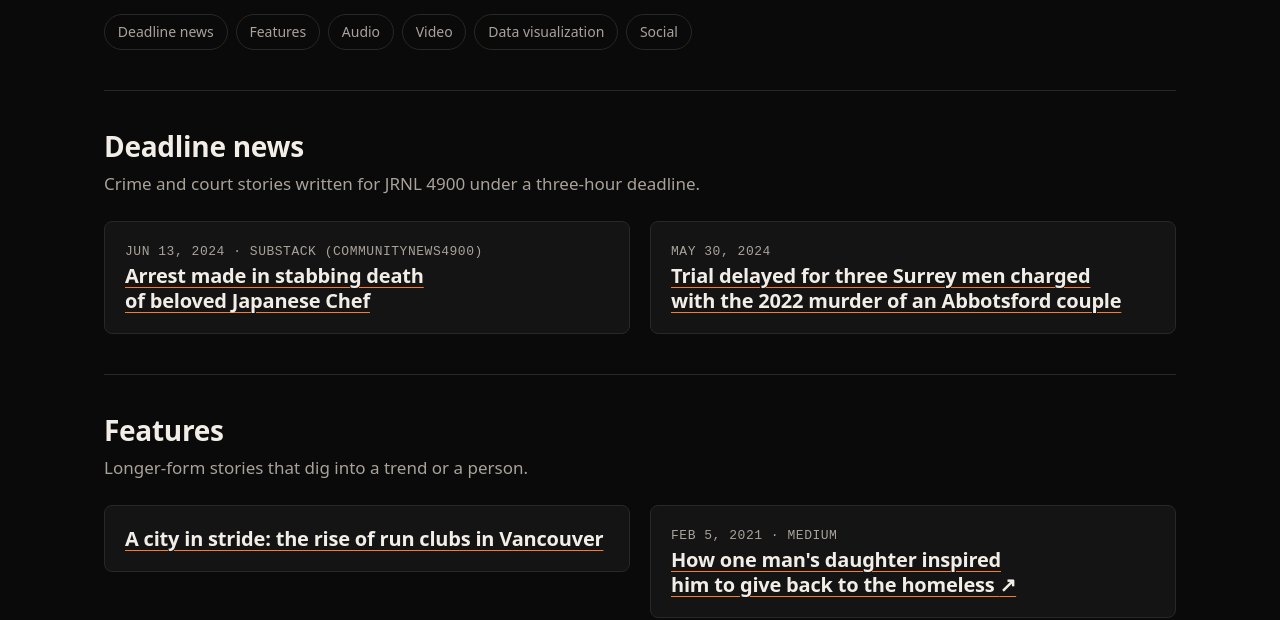
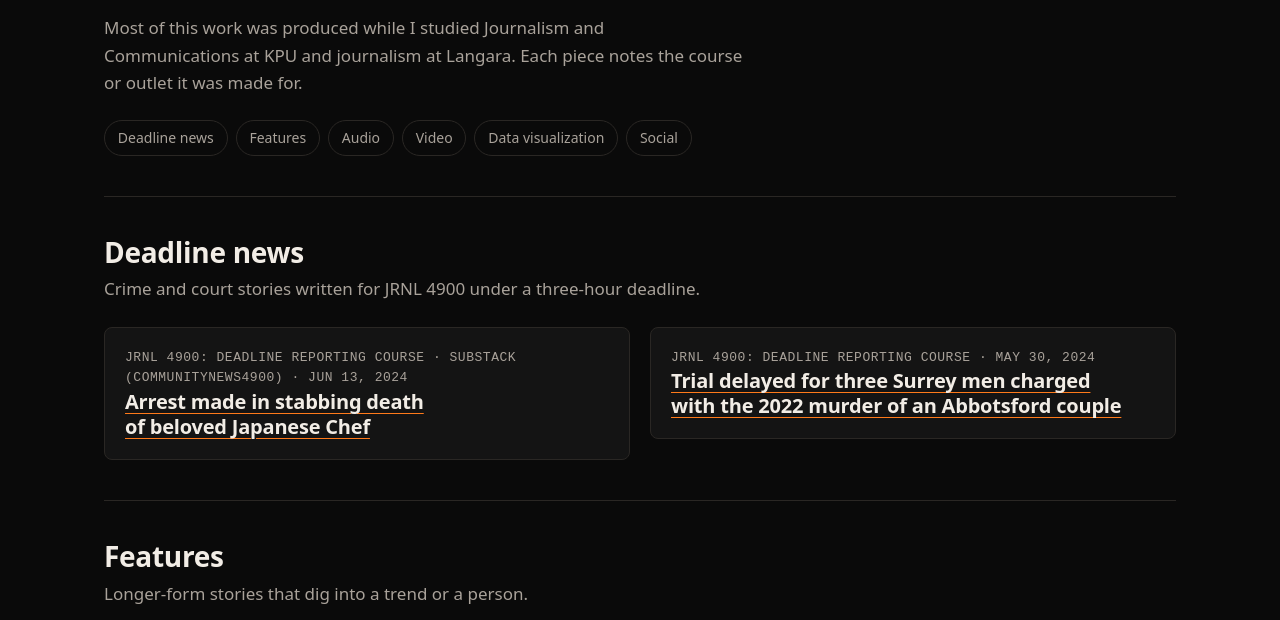
Before and after one commit to realjacobvanluven/jacobvanluven-site, an Astro site: page /journalism in a window 1280 px wide. Shown: the part 217-837 px from the top of the page. Built offline with nearby package versions, Linux system fonts and the light colour scheme; Astro itself is replaced by a stand-in of ours.

Commit message:
Journalism: school intro, course field and a consistent course/outlet/date line on every card, TODOs for missing facts
Co-Authored-By: Claude Sonnet 5.5 <noreply@anthropic.com>

```diff
--- a/src/components/StoryCard.astro
+++ b/src/components/StoryCard.astro
@@ -1,6 +1,7 @@
 ---
 import MediaItem from './MediaItem.astro';
 import { formatStoryDate } from '../lib/format';
+import { courseNotes } from '../data/journalism';
 import { hasBody, storyHref, type Story } from '../lib/stories';
 
 interface Props {
@@ -11,6 +12,7 @@ interface Props {
 const { story, headingLevel: H = 'h3' } = Astro.props;
 const { data } = story;
 const href = storyHref(story);
+const course = data.course ? (courseNotes[data.course] ? `${data.course}: ${courseNotes[data.course]}` : data.course) : undefined;
 const external = !hasBody(story) && Boolean(data.externalUrl);
 ---
 
@@ -26,13 +28,13 @@ const external = !hasBody(story) && Boolean(data.externalUrl);
   }
   <div class="card-text">
     {
-      (data.date || data.outlet) && (
+      (course || data.outlet || data.date) && (
         <p class="label">
+          {[course, data.outlet].filter(Boolean).join(' · ')}
+          {(course || data.outlet) && data.date && ' · '}
           {data.date && (
             <time datetime={data.date.toISOString().slice(0, 10)}>{formatStoryDate(data.date, data.datePrecision)}</time>
           )}
-          {data.date && data.outlet && ' · '}
-          {data.outlet}
         </p>
       )
     }
--- a/src/content.config.ts
+++ b/src/content.config.ts
@@ -49,6 +49,8 @@ const stories = defineCollection({
       description: z.string().optional(),
       /** Groups multi-part projects, e.g. "Tricky Transit". */
       series: z.string().optional(),
+      /** Course code the piece was made for, e.g. "JRNL 4900". Plain-English notes live in src/data/journalism.ts. */
+      course: z.string().optional(),
       outlet: z.string().optional(),
       /** Where the piece lives if it is hosted elsewhere (Medium, LangaraVoice, Substack, ...). */
       externalUrl: z.url().optional(),
--- a/src/content/stories/arrest-stabbing-death-japanese-chef.md
+++ b/src/content/stories/arrest-stabbing-death-japanese-chef.md
@@ -4,6 +4,7 @@ date: "2024-06-13"
 section: "journalism"
 format: "written"
 series: "JRNL 4900 deadline stories"
+course: "JRNL 4900"
 outlet: "Substack (communitynews4900)"
 externalUrl: "https://open.substack.com/pub/communitynews4900/p/murder-charge-laid-in-stabbing-death?r=2bjk19&utm_campaign=post&utm_medium=web&showWelcomeOnShare=true"
 wixPage: "/recent-work"
--- a/src/content/stories/boston-qualifier-promo.md
+++ b/src/content/stories/boston-qualifier-promo.md
@@ -3,7 +3,7 @@ title: "Fair or unfair: the first year of New York's Boston-style qualifying sta
 section: "journalism"
 format: "social"
 description: "Social promo for a classmate's story on New York's Boston-style marathon qualifying standard."
-# Left uncredited at Jacob's request (a classmate's story). TODO(Jacob): date.
+# Left uncredited at Jacob's request (a classmate's story). TODO(Jacob): date, course or outlet, and reporter name (CLAUDE.md says promos credit the reporter; confirm whether to credit).
 media:
   - type: image
     src: ../../assets/journalism/social/boston-qualifier.png
--- a/src/content/stories/cat-rescue-infographic.md
+++ b/src/content/stories/cat-rescue-infographic.md
@@ -2,6 +2,7 @@
 title: "The 9-Lives Cat Rescue Society"
 section: "journalism"
 format: "dataviz"
+course: "CMNS 3100"
 description: "Infographic made for CMNS 3100 on helping a Nova Scotia charity control the feral cat population through trap-neuter-release."
 # TODO(Jacob): date.
 media:
--- a/src/content/stories/concussions-in-hockey.md
+++ b/src/content/stories/concussions-in-hockey.md
@@ -1,6 +1,7 @@
 ---
 title: "Concussions in Hockey"
 # TODO(Jacob) date: removed 2026-11-22. The old date (2024-02-06) sat under a Rempe heading that did not match this audio, so it may belong to a different piece.
+course: "JRNL 2240"
 section: "journalism"
 format: "audio"
 wixPage: "/shoplifting-surge"
--- a/src/content/stories/fire-festival-promo.md
+++ b/src/content/stories/fire-festival-promo.md
@@ -4,8 +4,9 @@ section: "journalism"
 format: "video"
 description: "Vertical promo reel for reporter Suneet Gill's story on the festival held near False Creek."
 credit: "Story by reporter Suneet Gill · Social video promo by Jacob Van Luven"
-outlet: "Community News (JRNL 4900, Substack)"
-# TODO(Jacob): date.
+course: "JRNL 4900"
+outlet: "Community News (Substack)"
+# TODO(Jacob): date, and the link to Suneet Gill's full story on the Community News Substack (no URL in the repo).
 media:
   - type: video
     src: /media/journalism/video/fire-festival.mp4
--- a/src/content/stories/homeless-giving.md
+++ b/src/content/stories/homeless-giving.md
@@ -4,6 +4,7 @@ date: "2021-02-05"
 section: "journalism"
 format: "written"
 outlet: "Medium"
+# TODO(Jacob): a one-line description (the repo has none; the Medium text is not copied here).
 externalUrl: "https://medium.com/@jacobvanluven/how-one-mans-daughter-inspired-him-to-give-back-to-the-homeless-2e8a23aa0642"
 wixPage: "/ (Top Stories)"
 # TODO(Jacob) thumbnail image: drop homeless-giving/thumbnail into assets-inbox.
--- a/src/content/stories/lockdown-music-promo.md
+++ b/src/content/stories/lockdown-music-promo.md
@@ -5,7 +5,7 @@ format: "video"
 description: "A 60-second Instagram story for The Voice about people picking up instruments during lockdown."
 credit: "Story by Jan Bevilacqua · Instagram story by Jacob Van Luven"
 outlet: "The Voice (Langara College)"
-# Credit confirmed by Jacob 2026-11-21. TODO(Jacob): date.
+# Credit confirmed by Jacob 2026-11-21. TODO(Jacob): date, and the link to Jan Bevilacqua's full story on langaravoice.ca (no URL in the repo).
 media:
   - type: video
     src: /media/journalism/video/lockdown-music.mp4
--- a/src/content/stories/run-clubs-vancouver.md
+++ b/src/content/stories/run-clubs-vancouver.md
@@ -1,6 +1,8 @@
 ---
 title: "A city in stride: the rise of run clubs in Vancouver"
 # TODO(Jacob) date: the Wix page gives no publish date (text refers to 2025).
+course: "JRNL 3180"
+# Course from the Wix page title "JRNL 3180 Final Story". TODO(Jacob): outlet/link, if it ran anywhere.
 section: "journalism"
 format: "written"
 wixPage: "/jrnl-3180-final-story"
--- a/src/content/stories/steveston-motor-company-promo.md
+++ b/src/content/stories/steveston-motor-company-promo.md
@@ -4,7 +4,8 @@ section: "journalism"
 format: "social"
 description: "Story-promo graphic for reporter Andrew Yen's visit to a Steveston shop specializing in vintage Mini Coopers."
 credit: "Story by reporter Andrew Yen · Promo graphic by Jacob Van Luven"
-outlet: "Community News (JRNL 4900, Substack)"
+course: "JRNL 4900"
+outlet: "Community News (Substack)"
 # TODO(Jacob): date.
 media:
   - type: image
--- a/src/content/stories/trial-delayed-abbotsford-couple.md
+++ b/src/content/stories/trial-delayed-abbotsford-couple.md
@@ -4,6 +4,9 @@ date: "2024-05-30"
 section: "journalism"
 format: "written"
 series: "JRNL 4900 deadline stories"
+course: "JRNL 4900"
+# TODO(Jacob): outlet (the other JRNL 4900 deadline stories ran on Substack, communitynews4900; not confirmed for this one),
+# a short description, and the link to the full story. None are in the repo or the Wix text.
 wixPage: "/recent-work"
 ---
 
--- a/src/data/journalism.ts
+++ b/src/data/journalism.ts
@@ -4,6 +4,14 @@
  * src/content/stories). Everything else lives in content-archive/, unpublished.
  */
 export type WorkType = { id: string; label: string; description: string; featured: string[] };
+
+/**
+ * Plain-English notes for course codes shown on story cards. Only add a note the repo supports.
+ * TODO(Jacob): JRNL 3180, JRNL 2240 and CMNS 3100 need a short plain-English description (course names are not in the repo).
+ */
+export const courseNotes: Record<string, string> = {
+  'JRNL 4900': 'deadline reporting course',
+};
 
 export const workTypes: WorkType[] = [
   {
--- a/src/pages/journalism/index.astro
+++ b/src/pages/journalism/index.astro
@@ -22,6 +22,10 @@ const sections = workTypes.map((type) => ({
   description="The kinds of journalism Jacob Van Luven has done, from deadline news and features to audio, video, data visualization and social, with a featured example of each."
 >
   <h1>Journalism</h1>
+  <p class="intro">
+    Most of this work was produced while I studied Journalism and Communications at KPU and journalism at Langara. Each
+    piece notes the course or outlet it was made for.
+  </p>
   <nav class="jump" aria-label="Types of work">
     <ul>
       {sections.map((s) => <li><a href={`#${s.id}`}>{s.label}</a></li>)}
@@ -44,6 +48,13 @@ const sections = workTypes.map((type) => ({
 </BaseLayout>
 
 <style>
+  .intro {
+    max-width: 40rem;
+    margin: 0 0 1.5rem;
+    color: var(--text-muted);
+    font-size: 1.0625rem;
+  }
+
   .jump ul {
     display: flex;
     flex-wrap: wrap;
```
